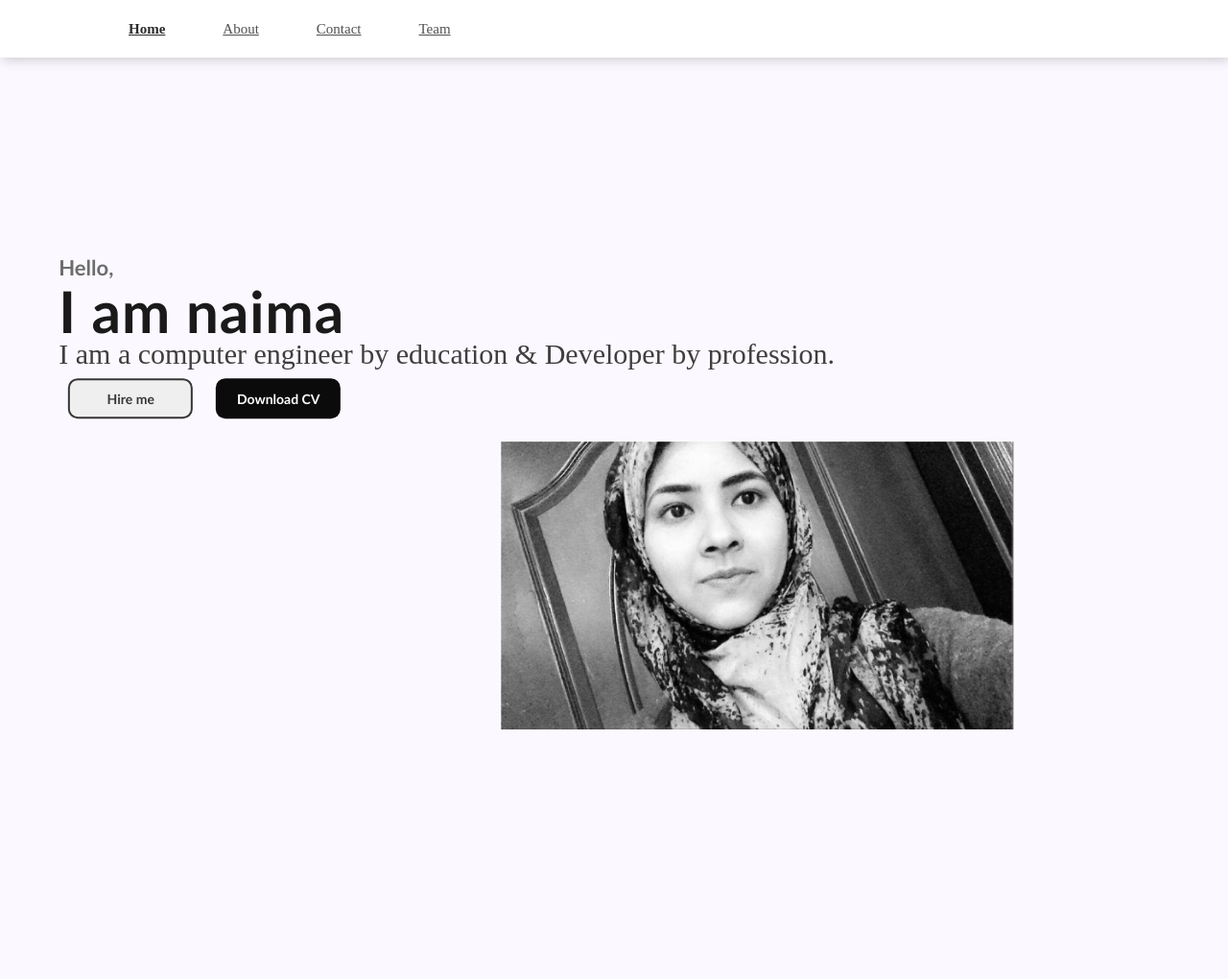
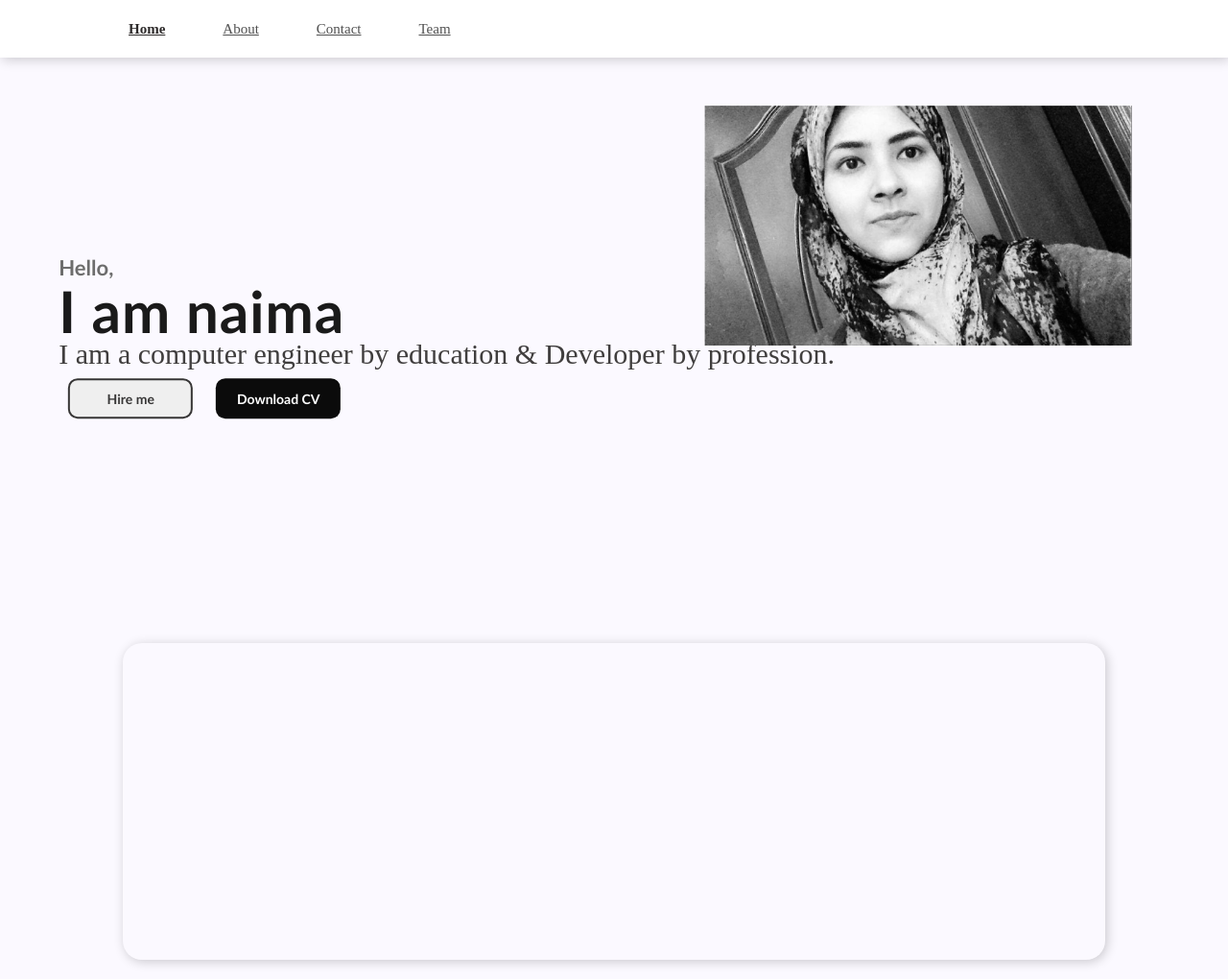
Before and after one commit to naima-shk/Circle-Web-Development, a plain HTML site: page Sprint 2 project/index.html in a window 1280 px wide. Shown: the whole page at 96% size. Before the commit the page ends 800 px from the top, so only its background shows below. Drawn offline with Linux system fonts and the light colour scheme.

Commit message:
'Portfolio'

```diff
--- a/Sprint 2 project/style.css
+++ b/Sprint 2 project/style.css
@@ -60,6 +60,7 @@ nav ul li a {
     line-height: 0px;
     margin: 45px 0px 25px;
 
+
 }
 .text-container{
     position: absolute;
@@ -88,13 +89,25 @@ nav ul li a {
     border: none;
 }
 button:active{
-    transform:scale(1.1);
+    transform:scale(1.2);
 }
 .mypic{
-    height: 300px;
+    height: 250px;
     position: absolute;
-    bottom: 0px;
+    bottom: 20px;
+    margin-left: 150px;
+    padding-bottom: 380px;
     left: 70%;
     transform: translateX(-70%);
 
 }
+.about-container{
+    width: 80%;
+    height: 330px;
+    background-color: solid burlywood;
+    border-radius: 20px;
+    box-shadow: 2px 2px 12px rgba(0,0,0, 0.2);
+    display: flex;
+    margin: -7% auto 20px auto;
+    position: relative;
+}
```
